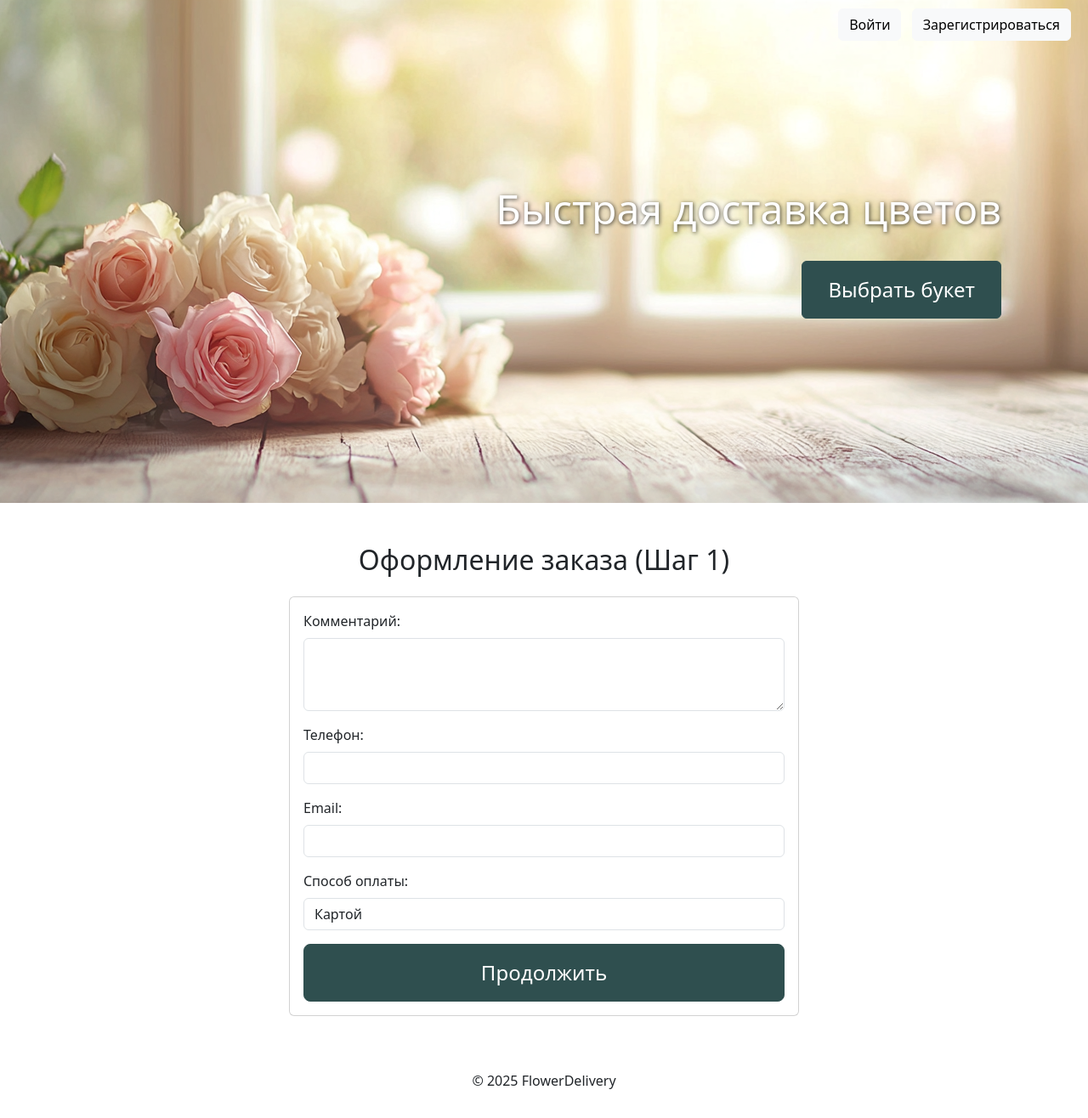
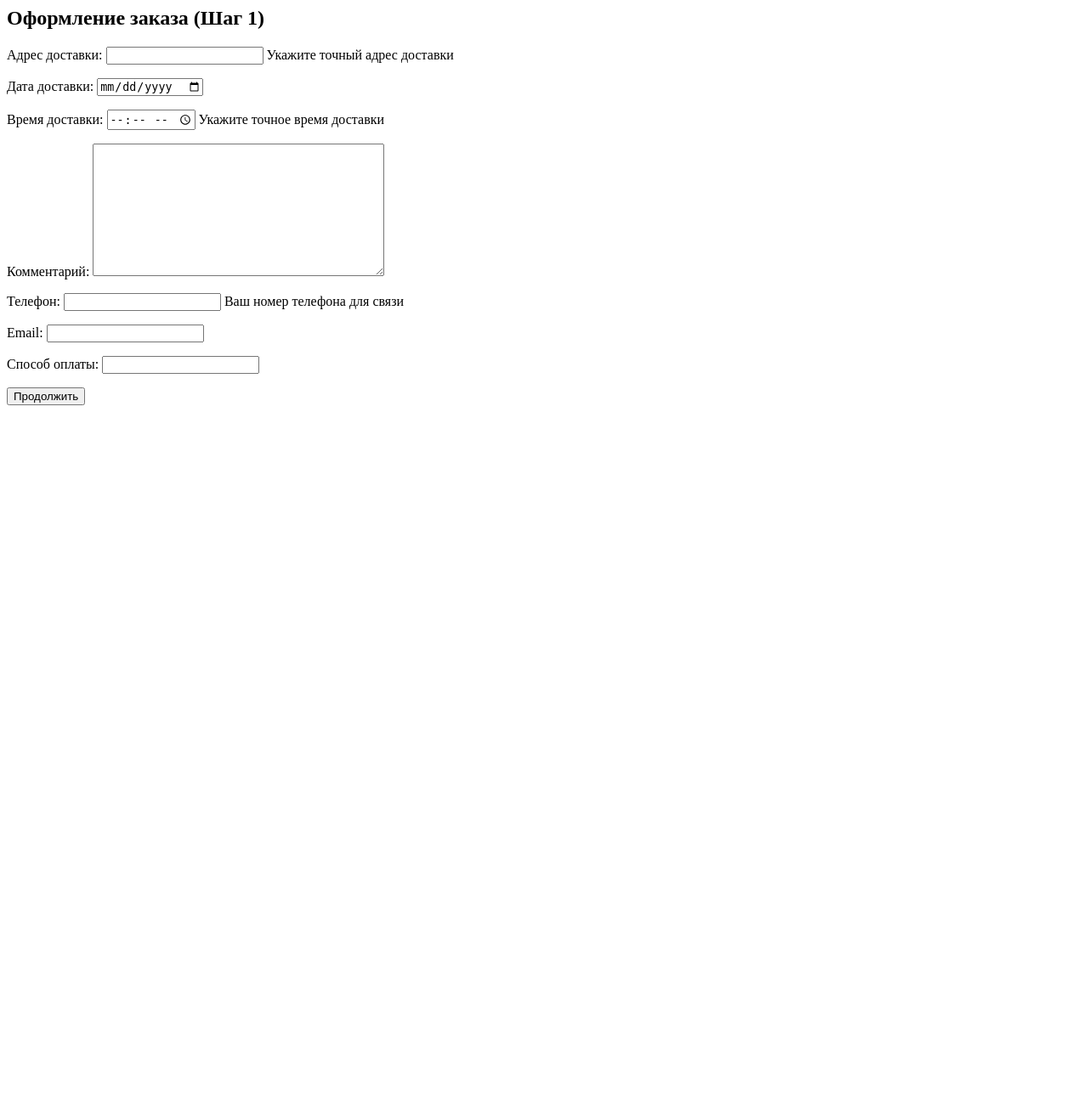
Before and after one commit to Noras2001/shop1, a Django app: template orders/templates/orders/order_form.html in a window 1280 px wide. Shown: the whole page at 85% size. After the commit the page ends 477 px from the top, so only its background shows below. Run offline with Django 5.2, Linux system fonts and the light colour scheme; the template is opened without the code that fills it: values that come from a table or form of the project are taken from there, others are empty.

Commit message:
registration form y order forms was udated

```diff
--- a/orders/forms.py
+++ b/orders/forms.py
@@ -2,7 +2,7 @@
 from .models import Order
 from datetime import datetime
 from django.utils import timezone
-
+from django.contrib.auth import get_user_model
 
 class OrderForm(forms.ModelForm):
     class Meta:
@@ -34,9 +34,36 @@
             'email': 'Email',
             'payment_method': 'Способ оплаты',
         }
+
         help_texts = {
             'address': 'Укажите точный адрес доставки',
+            'phone': 'Ваш номер телефона для связи',
+            'delivery_time': 'Укажите точное время доставки',
         }
+
+    def __init__(self, *args, **kwargs):
+        """
+        Инициализация формы для подтягивания номера телефона пользователя
+        если он уже залогинен.
+        """
+        super().__init__(*args, **kwargs)
+        # Проверяем, если пользователь залогинен
+        if self.user_is_authenticated():
+            user = self.get_authenticated_user()
+            # Если номер телефона есть у пользователя, подтягиваем его в форму
+            if user.phone:
+                self.fields['phone'].initial = user.phone
+            self.fields['phone'].required = True
+            self.fields['address'].required = True
+            self.fields['delivery_time'].required = True
+
+    def user_is_authenticated(self):
+        """Проверка, залогинен ли пользователь."""
+        return hasattr(self, 'user') and self.user.is_authenticated
+
+    def get_authenticated_user(self):
+        """Получаем залогированного пользователя."""
+        return get_user_model().objects.get(username=self.user.username)
 
     def clean_delivery_date(self):
         """
--- a/orders/templates/orders/order_form.html
+++ b/orders/templates/orders/order_form.html
@@ -1,5 +1,3 @@
-{% extends "catalog/base.html" %}
-
 {% block content %}
 <div class="container py-4">
   <h2 class="mb-4 text-center">Оформление заказа (Шаг 1)</h2>
@@ -7,25 +5,9 @@
     <div class="card-body">
       <form method="post" class="needs-validation" novalidate>
         {% csrf_token %}
-        <div class="mb-3">
-          <label for="id_comment" class="form-label">Комментарий:</label>
-          <textarea id="id_comment" name="comment" class="form-control" rows="3"></textarea>
-        </div>
-        <div class="mb-3">
-          <label for="id_phone" class="form-label">Телефон:</label>
-          <input type="tel" id="id_phone" name="phone" class="form-control">
-        </div>
-        <div class="mb-3">
-          <label for="id_email" class="form-label">Email:</label>
-          <input type="email" id="id_email" name="email" class="form-control">
-        </div>
-        <div class="mb-3">
-          <label for="id_payment_method" class="form-label">Способ оплаты:</label>
-          <select id="id_payment_method" name="payment_method" class="form-control">
-            <option value="card">Картой</option>
-            <option value="cash">Наличными</option>
-          </select>
-        </div>
+
+        {{ form.as_p }}
+
         <div class="d-grid gap-2">
           <button type="submit" class="btn btn-primary btn-lg">Продолжить</button>
         </div>
```
Also changed, not shown: orders/templates/orders/order_confirm.html (+5 -2 lines), user/forms.py (+26 -0 lines).
